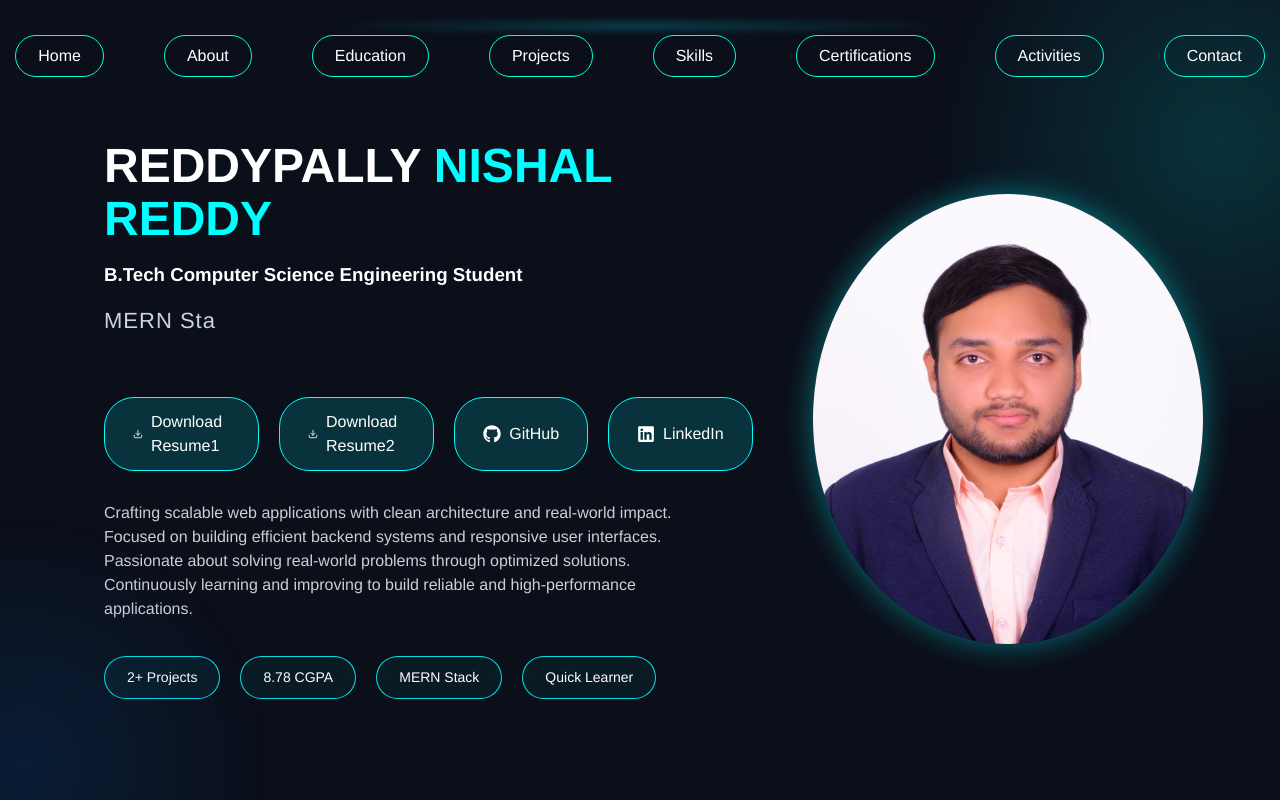
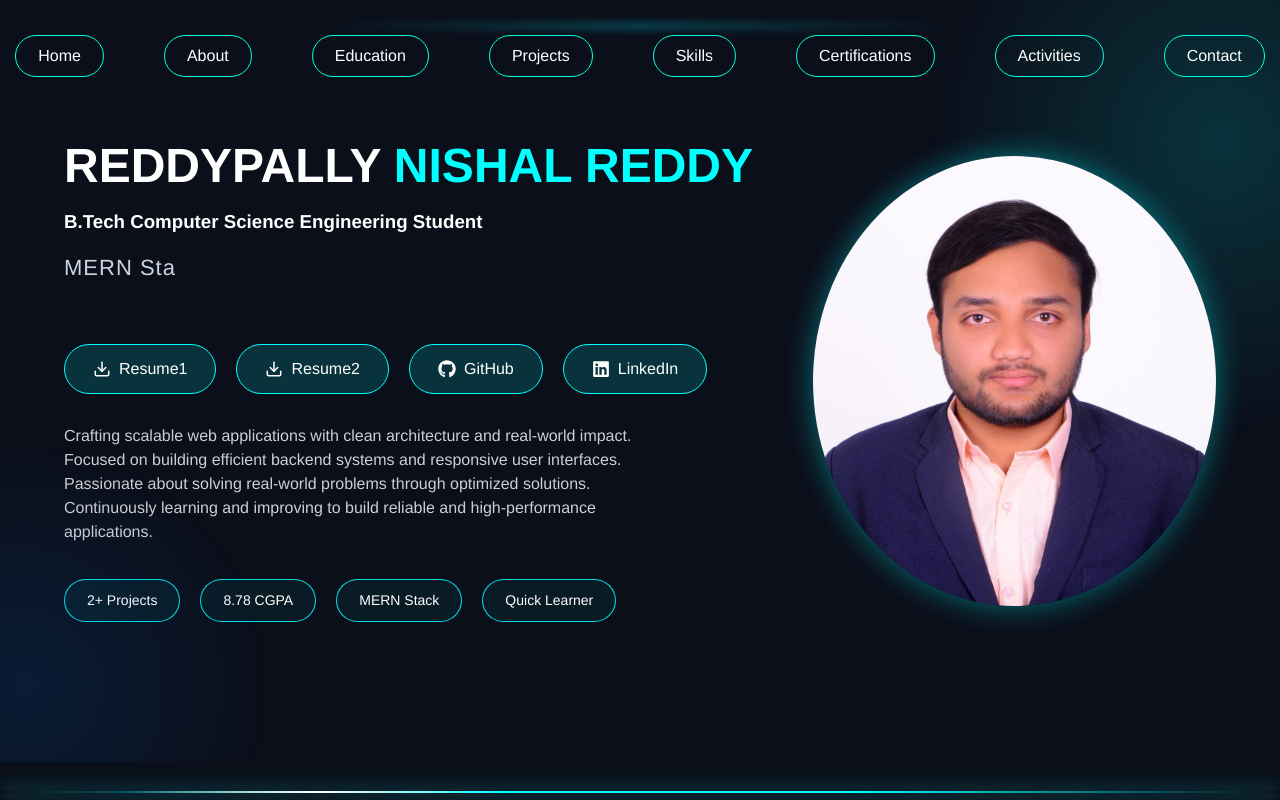
Before and after one commit to REDDYPALLYNISHALREDDY/Portfolio-Website, a React (Vite) app: page / in a window 1280 px wide. Shown: the top 800 px of the page. Built offline with nearby package versions, Linux system fonts and the light colour scheme.

Commit message:
Code updated

```diff
--- a/src/App.css
+++ b/src/App.css
@@ -196,7 +196,7 @@ box-shadow: 0 0 18px rgba(0, 240, 255, 0.8);
   align-items: center;
   padding: 60px 5%;
   width: 100%;
-  max-width: 1200px;
+  max-width: 1300px;
   margin: 0;
 }
 .hero h1 {
@@ -212,8 +212,8 @@ box-shadow: 0 0 18px rgba(0, 240, 255, 0.8);
   margin-top: 30px;
   display: flex;
   gap: 20px;
-  align-items: left;
-  justify-content: left;
+  align-items: center;
+  justify-content: center;
 }
 .hero-left {
   display: flex;
@@ -248,7 +248,7 @@ box-shadow: 0 0 18px rgba(0, 240, 255, 0.8);
 .hero-img {
   width: 100%;
   height: 100%;
-  border-radius: 60%;
+  border-radius: 50%;
   object-fit: cover;
   position: relative;
   z-index: 1;
@@ -310,7 +310,7 @@ box-shadow: 0 0 18px rgba(0, 240, 255, 0.8);
   margin-top: 30px;
   display: flex;
   flex-wrap: wrap;
-  gap: 38px;
+  gap: 30px;
 }
 .about-tags span {
   padding: 8px 18px;
@@ -389,8 +389,8 @@ box-shadow: 0 0 18px rgba(0, 240, 255, 0.8);
 }
 .project-buttons a {
   padding: 8px 18px;
-  border-radius: 20px;
-  border: 1px solid #00f0ff;
+  border-radius: 25px;
+  border: 2px solid #00f0ff;
   color: #00f0ff;
   font-size: 13px;
   text-decoration: none;
--- a/src/components/ExtraCurricular.jsx
+++ b/src/components/ExtraCurricular.jsx
@@ -10,8 +10,8 @@ function ExtraCurricular() {
                     <div className="skills-grid">
                         <div className="glass skill-card">
                             <FaCode size={30} className="accent" />
-                            <h3>Coding Contests</h3>
-                            <p>Active participant in coding contests, improving problem-solving and logical thinking.</p>
+                            <h3>Coding</h3>
+                            <p>Active participant in coding, improving problem-solving and logical thinking.</p>
                         </div>
 
                         <div className="glass skill-card">
--- a/src/components/Hero.jsx
+++ b/src/components/Hero.jsx
@@ -59,7 +59,7 @@ function Hero() {
                             className="button-primary"
                         >
                             <FiDownload className="btn-icon" />
-                            Download Resume1
+                             Resume1
                         </a>
 
                         <a
@@ -68,7 +68,7 @@ function Hero() {
                             className="button-primary"
                         >
                             <FiDownload className="btn-icon" />
-                            Download Resume2
+                             Resume2
                         </a>
 
                         <a
--- a/src/components/Trainings.jsx
+++ b/src/components/Trainings.jsx
@@ -24,13 +24,14 @@ function Trainings() {
                     </div>
 
                     <div className="glass project-card">
-                        <h2 className="project-title">Web Design Workshop</h2>
+                        <h2 className="project-title">Web Design and Development Workshop</h2>
                         <p className="project-description">
-                            Participated in web development and design workshop (Mar 2024).
+                            Participated in Web Design Workshop (Mar 2024).
                         </p>
                         <div className="tech-stack">
                             <span>HTML</span>
                             <span>CSS</span>
+                            <span>JavaScript</span>
                             <span>Web Design</span>
                         </div>
                         <div className="project-buttons">
@@ -40,7 +41,7 @@ function Trainings() {
                     </div>
 
                     <div className="glass project-card">
-                        <h2 className="project-title">Hackathon Participation</h2>
+                        <h2 className="project-title">Hackathon Participant</h2>
                         <p className="project-description">
                             Participated in a hackathon event (Feb 2024) gaining real-time problem-solving experience.
                         </p>
@@ -55,14 +56,13 @@ function Trainings() {
                     </div>
 
                     <div className="glass project-card">
-                        <h2 className="project-title">C and Java Course Completion</h2>
+                        <h2 className="project-title">C and Java Programming Course</h2>
                         <p className="project-description">
                             Successfully completed foundational programming courses in C and Java (Jun 2023 - Aug 2023).
                         </p>
                         <div className="tech-stack">
                             <span>C</span>
                             <span>Java</span>
-                            <span>Programming</span>
                         </div>
                         <div className="project-buttons">
                             <a href="https://drive.google.com/file/d/1TuDLNcybJpuAdNdMDc6hPkJtDgNozkWn/view?usp=drivesdk" target="_blank" rel="noopener noreferrer"><FaExternalLinkAlt /> View Certificate</a>
```
